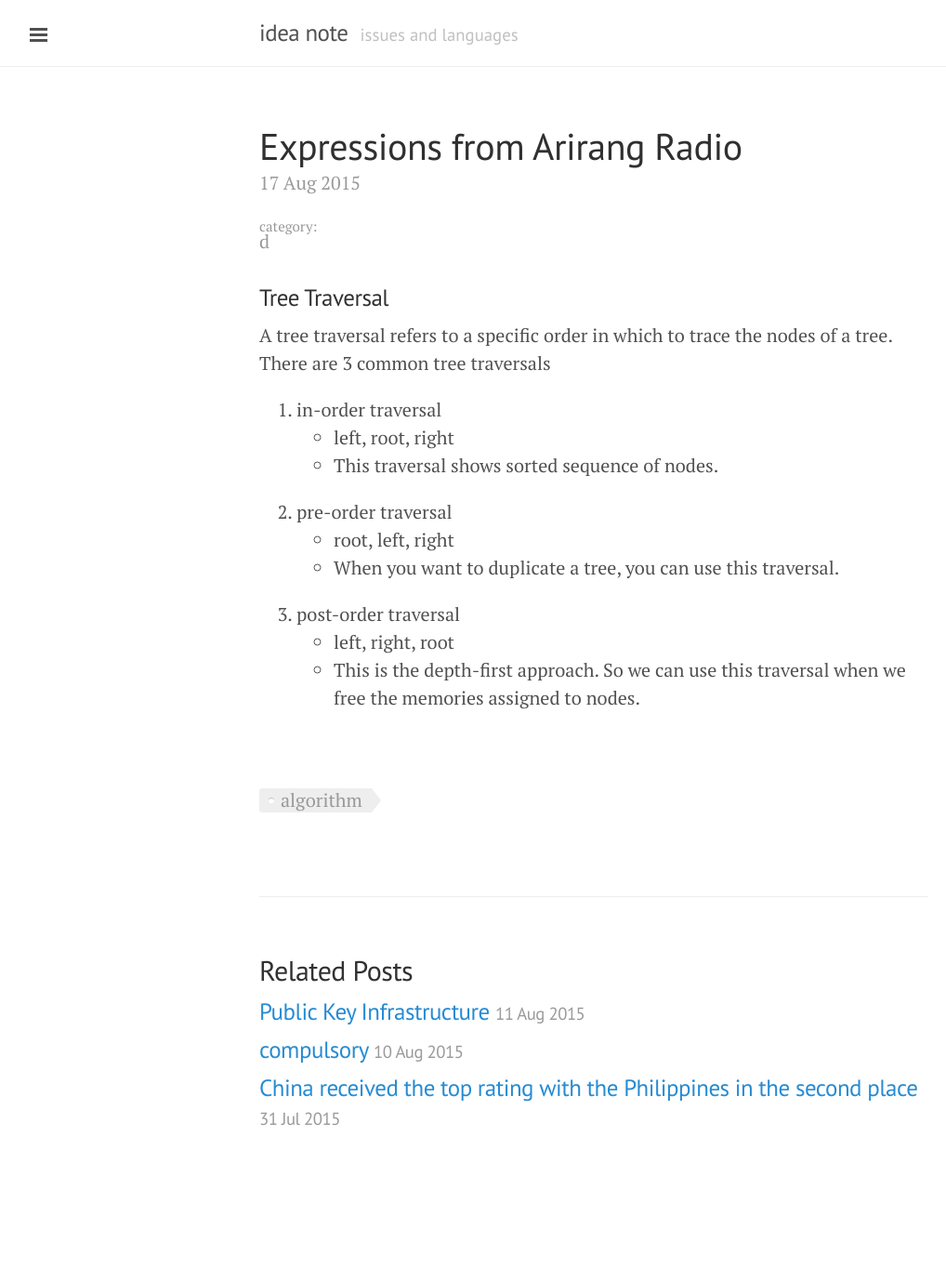
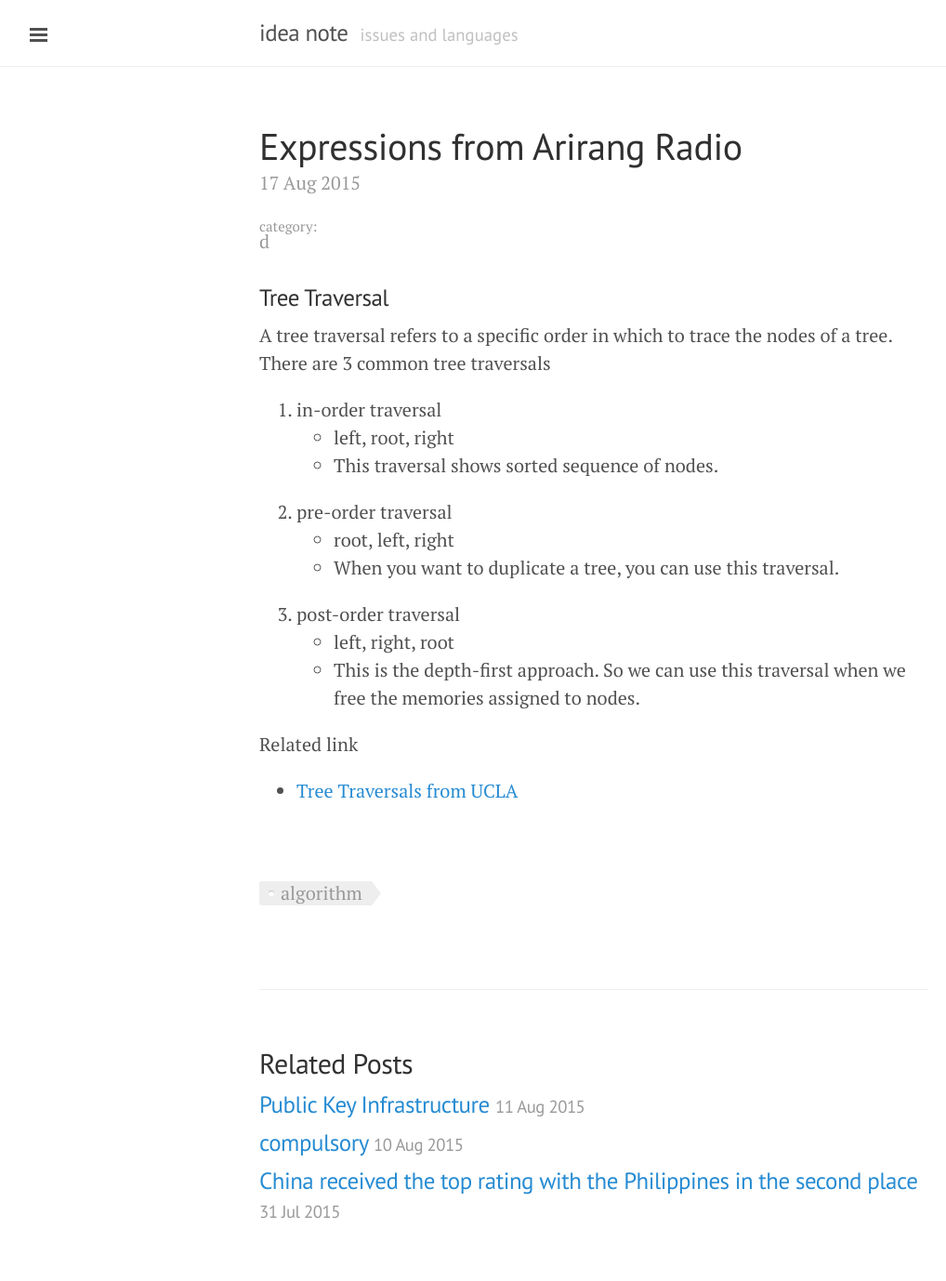
Before and after one commit to aichaku/aichaku.github.io, a Jekyll site: the page built from _posts/d/2015-08-17-tree-traversal.md, in a window 1280 px wide. Shown: the whole page at 93% size, without its empty margins (1-1019 px from the left). Built offline with Jekyll 4.4.1, drawn with Linux system fonts in a browser that asks for light colours; Markdown is read by kramdown in place of the engine named in the settings; before the commit the page ends 1278 px from its top, so only the background shows below that.

Commit message:
tree traversal:: a reference link added

```diff
--- a/_posts/d/2015-08-17-tree-traversal.md
+++ b/_posts/d/2015-08-17-tree-traversal.md
@@ -18,3 +18,7 @@ There are 3 common tree traversals
 3. post-order traversal
   * left, right, root
   * This is the depth-first approach. So we can use this traversal when we free the memories assigned to nodes.
+
+
+Related link
+* [Tree Traversals from UCLA](http://www.math.ucla.edu/~wittman/10b.1.10w/Lectures/Lec18.pdf)
```
